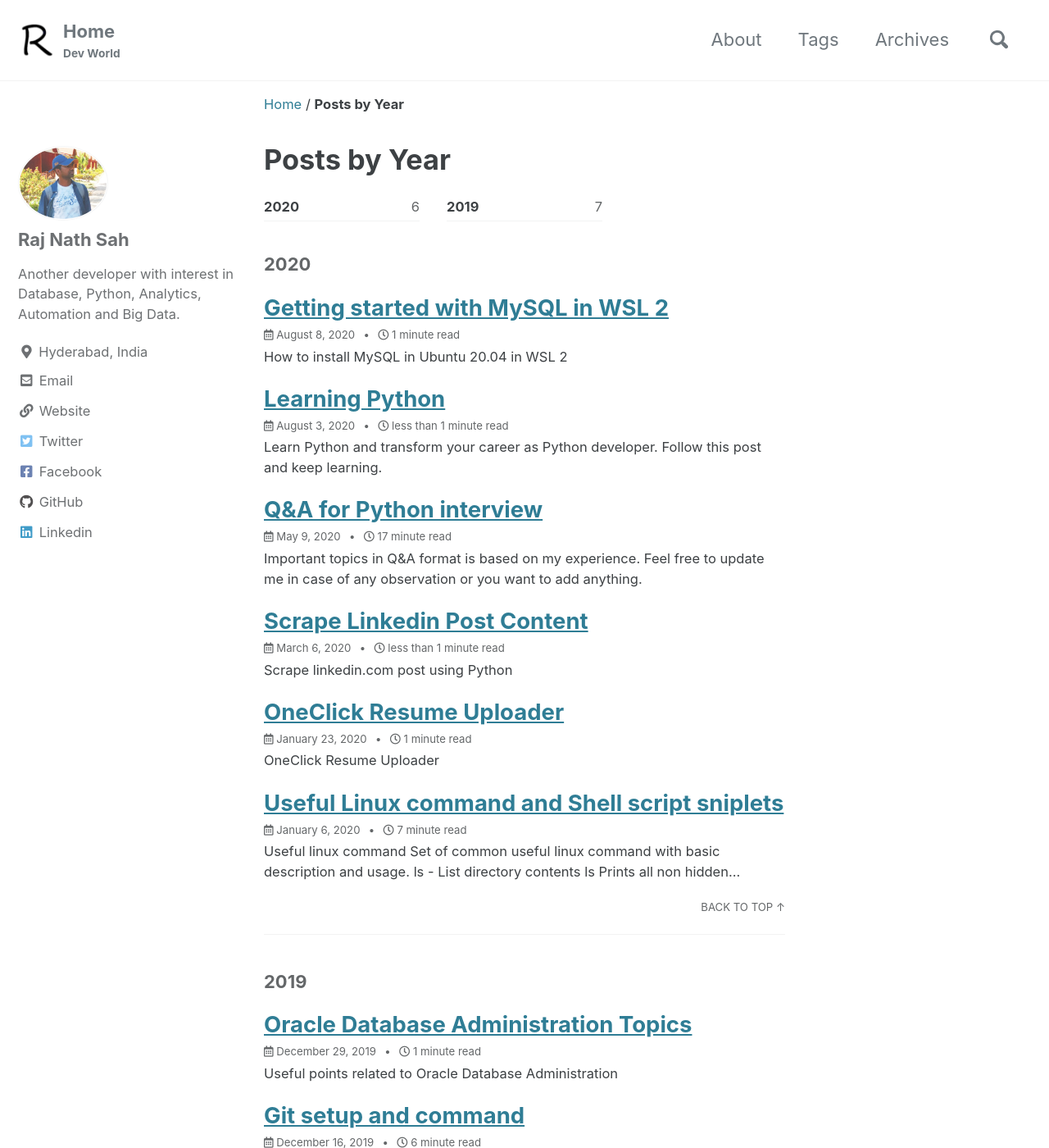
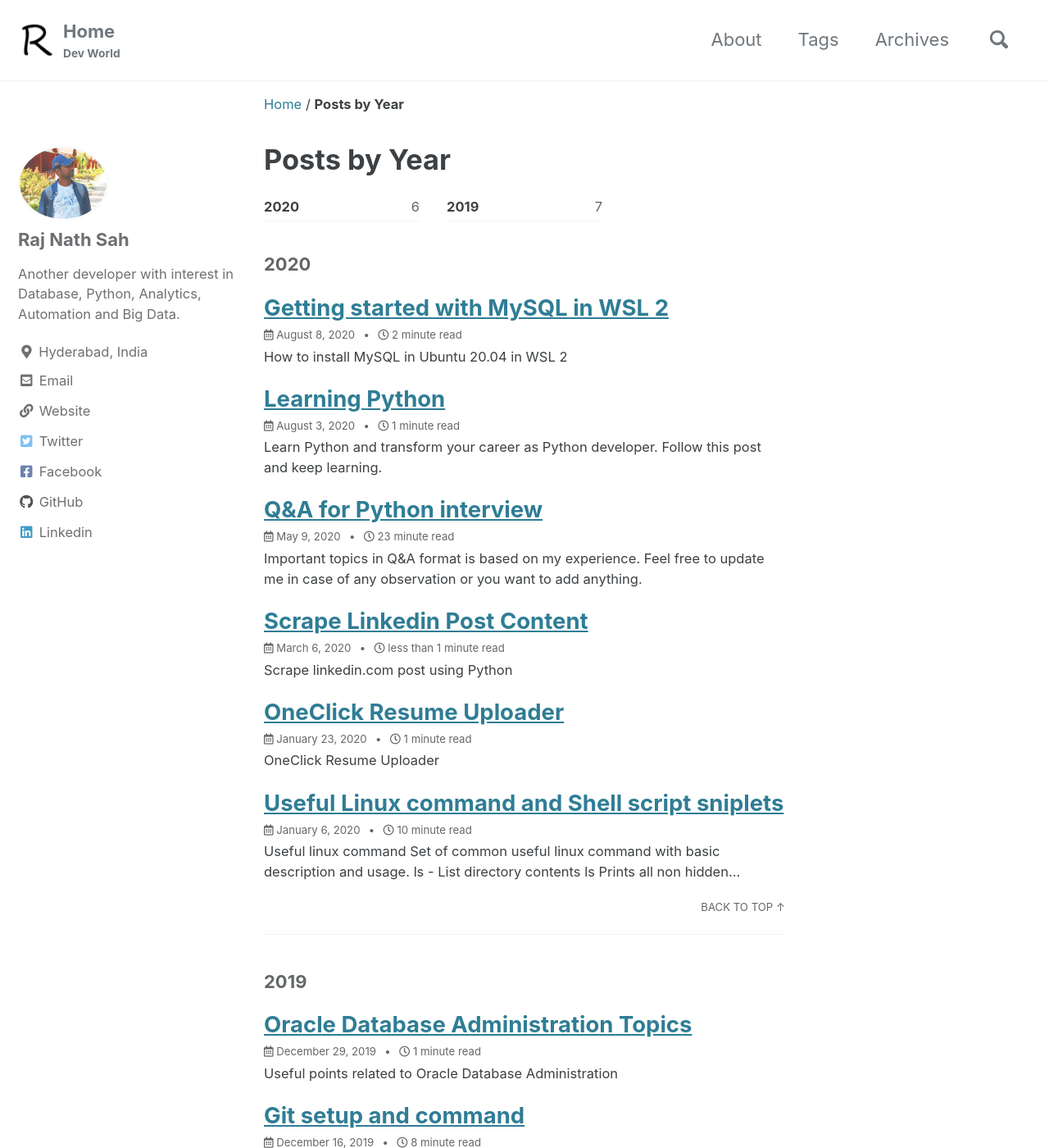
Before and after one commit to rajnathsah/rajnathsah.github.io, a Jekyll site: the page built from _pages/year-archive.md, in a window 1280 px wide and 1400 px high. Shown: the whole window at 82% size. Built offline with Jekyll 4.4.1, drawn with Linux system fonts in a browser that asks for light colours; cached includes are drawn as plain includes; comment, search, counter and statistics services are not loaded; some of the changed lines change nothing that is shown; some of the changed text lies outside the part shown.

Commit message:
mysql and wsl

```diff
--- a/_config.yml
+++ b/_config.yml
@@ -28,7 +28,7 @@ teaser                   : # path of fallback teaser image, e.g. "/assets/images
 logo                     : "/assets/images/favicon/favicon.ico" # path of logo image to display in the masthead, e.g. "/assets/images/88x88.png"
 masthead_title           : # overrides the website title displayed in the masthead, use " " for no title
 breadcrumbs              : true # true, false (default)
-words_per_minute         : 200
+words_per_minute         : 150
 comments:
   provider               : "disqus" # false (default), "disqus", "discourse", "facebook", "staticman", "staticman_v2", "utterances", "custom"
   disqus:
```
